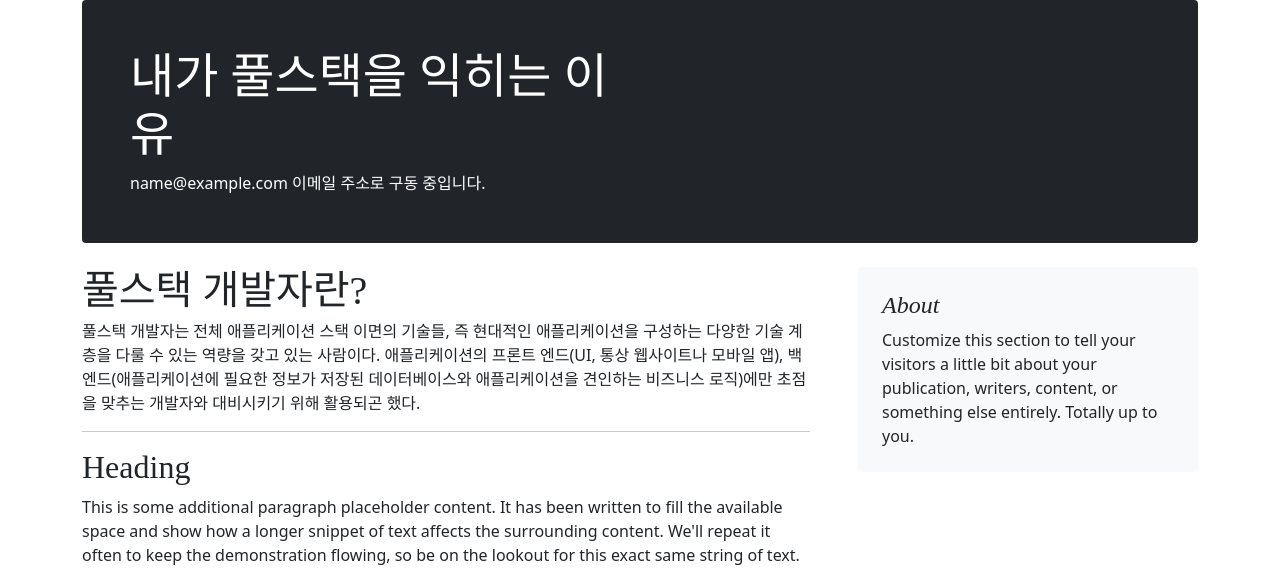
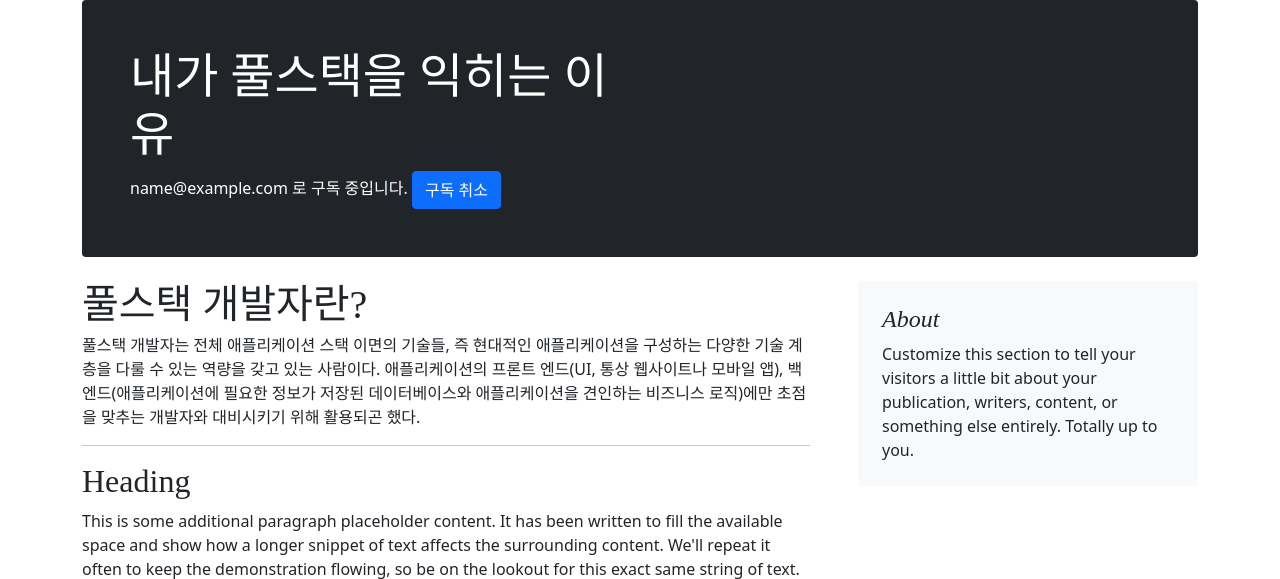
Before and after one commit to jeen0202/Pycrawling, a Flask app: template FullStack/Flask_Blog/templates/blog_A.html in a window 1280 px wide. Shown: the part 69-648 px from the top of the page. Run offline with Flask 2, Linux system fonts and the light colour scheme; the template is opened without the code that fills it: most values are stand-ins (such as "Sample title", 1, 10 or a date in 2020); some libraries are stand-ins or nearby versions; some web fonts are replaced.

Commit message:
Day14 Login 유지 및 Logout 기능 구현

```diff
--- a/FullStack/Flask_Blog/templates/blog_A.html
+++ b/FullStack/Flask_Blog/templates/blog_A.html
@@ -57,7 +57,10 @@
     <div class="col-md-6 px-0">
       <h1 class="display-4 ">내가 풀스택을 익히는 이유</h1>
       {% if user_email != null%}
-      {{ user_email}} 이메일 주소로 구동 중입니다.
+      <div class="col-auto">
+      {{ user_email}} 로 구독 중입니다.
+      <a type="button" class="btn btn-primary" href="/blog/logout" >구독 취소</a>
+      </div>
       {%else%}
       <form action='/blog/set_email' method="post">
         <div class="row g-3 align-items-center">
```
Also changed, not shown: FullStack/Flask_Blog/blog_view/blog.py (+8 -2 lines).
